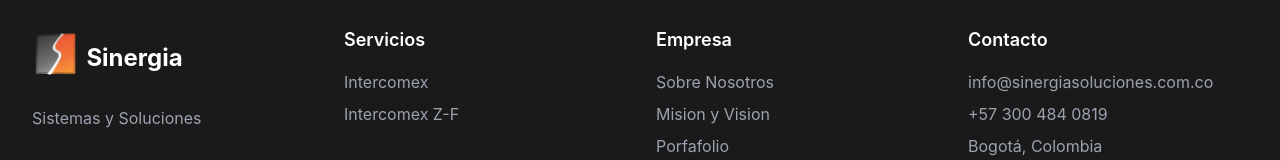
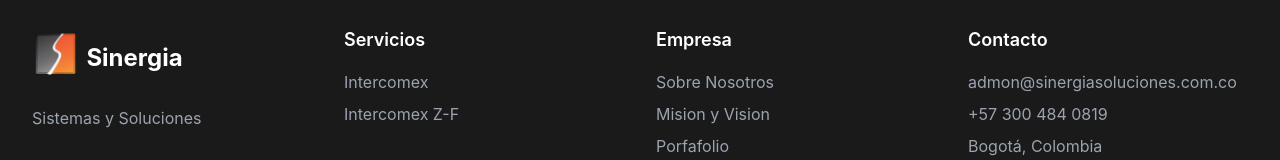
Before and after one commit to JohanVillazar/Sinergia, a React (Vite) app: page / in a window 1280 px wide. Shown: the part 4866-5026 px from the top of the page. Built offline with nearby package versions, Linux system fonts and the light colour scheme.

Commit message:
updatefooter

```diff
--- a/src/components/layout/Footer.jsx
+++ b/src/components/layout/Footer.jsx
@@ -43,7 +43,7 @@
           <div>
             <span className="font-semibold text-lg mb-4 block">Contacto</span>
             <div className="space-y-2">
-              <p className="text-gray-400">info@sinergiasoluciones.com.co</p>
+              <p className="text-gray-400">admon@sinergiasoluciones.com.co</p>
               <p className="text-gray-400">+57 300 484 0819</p>
               <p className="text-gray-400">Bogotá, Colombia</p>
             </div>
```
